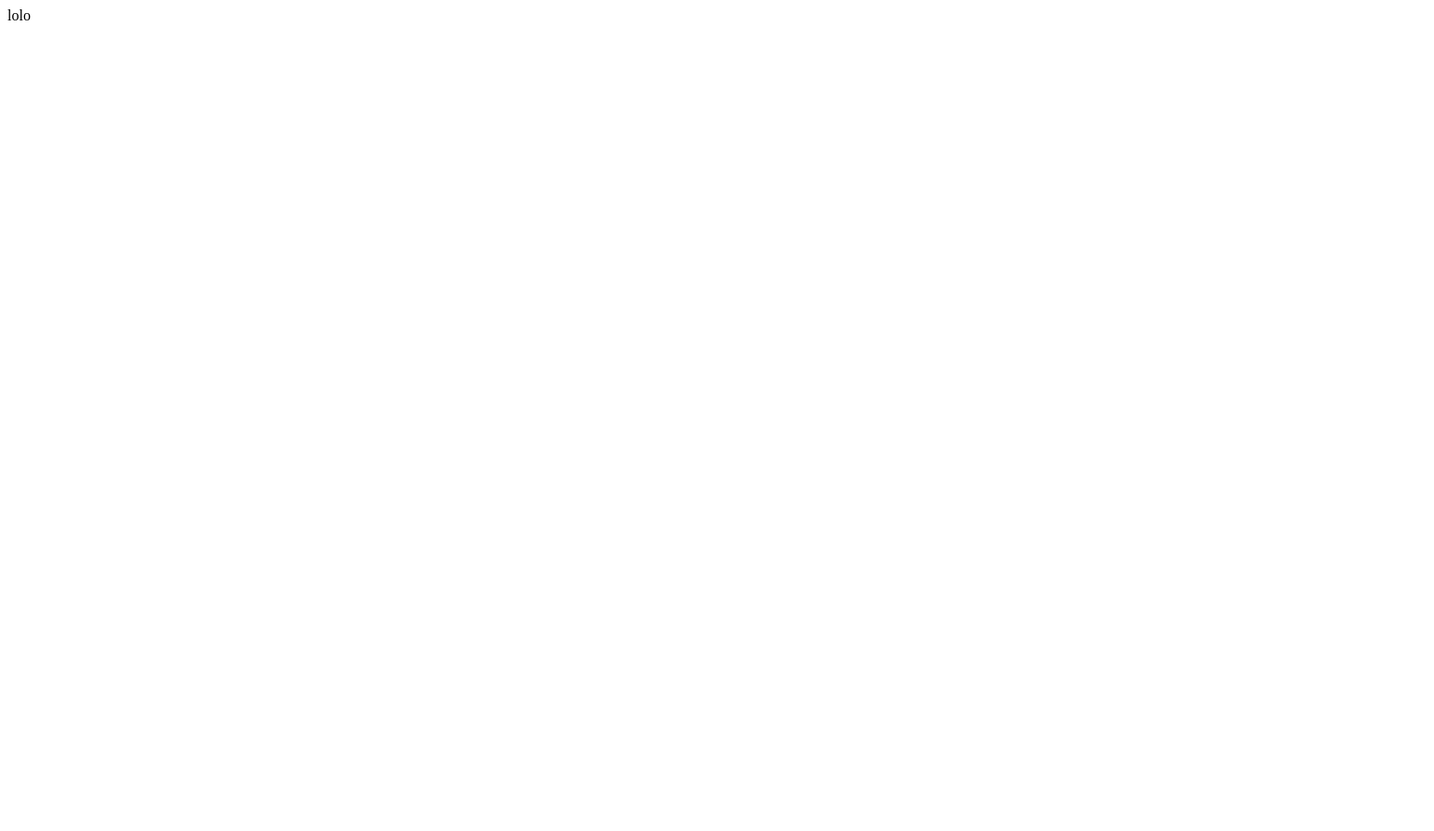
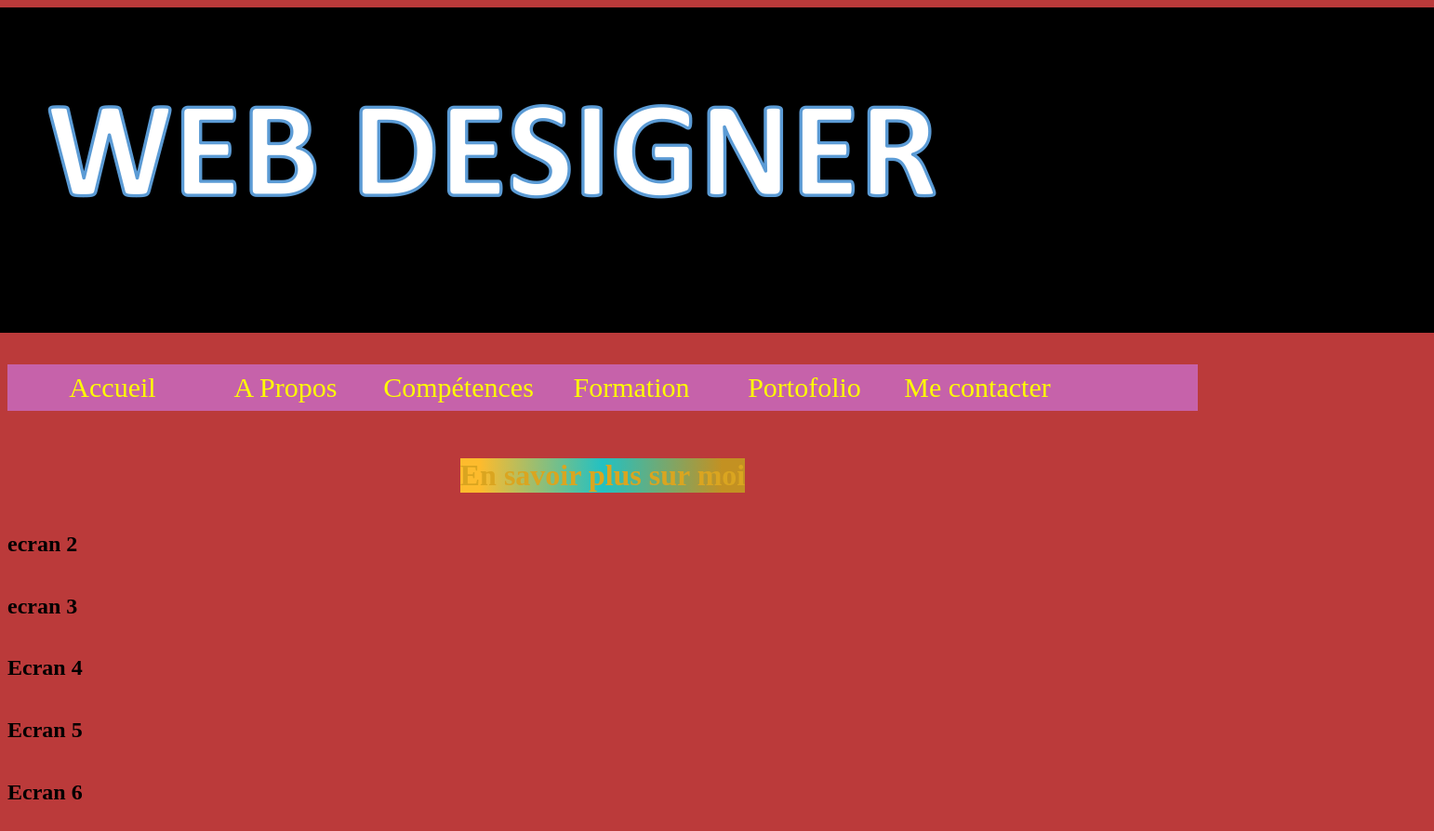
Before and after one commit to Chaminadour/cv-Laurent-Chaminadour, a plain HTML site: page index.html in a window 1280 px wide. Shown: the whole page at 93% size, 1542 px wide, since content can reach past the window. Before the commit the page ends 800 px from the top, so only its background shows below. Drawn offline with Linux system fonts and the light colour scheme.

Commit message:
modif commit

```diff
--- a/index.html
+++ b/index.html
@@ -6,10 +6,50 @@
     <meta name="viewport" content="width=device-width, initial-scale=1.0">
     <title>C.V</C></title>
     <link rel="stylesheet" href="style.css">
-</head>
-<body>
 
-    <header>lolo</header>
+    <body>
+        <header class="logo">
+            <img src="image/Sans titre-1.png" alt="image">
+        </header>
+        <div id="blocPrincipal">
+            <nav>
+                <ul>
+                    <li><a>Accueil</a></li>
+                    <li><a>A Propos</a></li>
+                    <li><a>Compétences</a></li>
+                    <li><a>Formation</a></li>
+                    <li><a>Portofolio</a></li>
+                    <li><a>Me contacter</a></li>
+                </ul>
+            </nav>
+            <!--ecran 1-->
+            <div class="ecran ecran1">
+                <h1>En savoir plus sur moi</h1>
+            </div>
+            <div id="ecran2"></div>
 
-</body>
+            <!--ecran 2-->
+            <div class="ecran ecran2">
+                <h2>ecran 2</h2>
+            </div>
+
+            <!--ecran 3-->
+            <div class="ecran ecran3">
+                <h2>ecran 3</h2>
+            </div>
+            <!--ecran 4-->
+            <div class="ecran ecran4">
+                    <h2>Ecran 4</h2>
+            </div>
+            <!--ecran 5-->
+            <div class="ecran ecran5">
+                    <h2>Ecran 5</h2>
+            </div>
+            <!--ecran 6-->
+            <div class="ecran ecran6">
+                <h2>Ecran 6</h2>
+            </div>
+        </div>
+        <script src="js.js"></script>
+    </body>
 </html>
--- a/style.css
+++ b/style.css
@@ -0,0 +1,98 @@
+* {
+ /* box-sizing: border-box;
+  margin: 0;
+  padding: 0;
+  font-family: "Poppins", sans-serif;
+  font-size: 16px;*/
+}
+header{
+
+  text-align: center;
+}
+
+body {
+  width: 100%;
+  height: 100%;
+  display: flex;
+  flex-direction: column;
+  align-items: center;
+  background: #BB3A3A;
+}
+nav{
+  background-color: #C662AA;
+}
+nav li{
+  text-align: center;
+  width: 15%;
+  list-style: none;
+}
+h1{
+  color: goldenrod;
+  background: rgb(195,145,34);
+  background: linear-gradient(270deg, rgba(195,145,34,1) 8%, rgba(34,193,195,1) 50%, rgba(253,187,45,1) 93%);
+}
+nav ul{
+
+  display: flex ;
+  text-align: center;
+  font-size: 30px;
+  line-height: 50px;
+  padding-left: 20px;
+  padding-right: 20px;
+  color: yellow;
+
+}
+
+
+#blocPrincipal {
+  width: 100%;
+  max-width: 2000px;
+}
+
+.ecran {
+
+  display: flex;
+}
+
+section {
+
+  display: flex;
+  justify-content: center;
+  align-content: center;
+  align-items: center;
+  flex-direction: column;
+}
+
+/* ecran 1 */
+.ecran1 {
+  width: 100%;
+  justify-content: center;
+  align-items: center;
+  align-content: center;
+}
+
+/* ecran 2 */
+.ecran2 {
+  width: 100%;
+}
+
+/* ecran 3*/
+.ecran3 {
+  width: 100%;
+
+}
+
+/* ecran 4*/
+.ecran4 {
+  width: 100%;
+}
+
+/* ecran 5*/
+.ecran5 {
+  width: 100%;
+}
+
+/* ecran 6*/
+.ecran6 {
+  width: 100%;
+}
```
Also changed, not shown: image/Sans titre-1.png (added), image/cv FINI laurent. 01.png (added).
